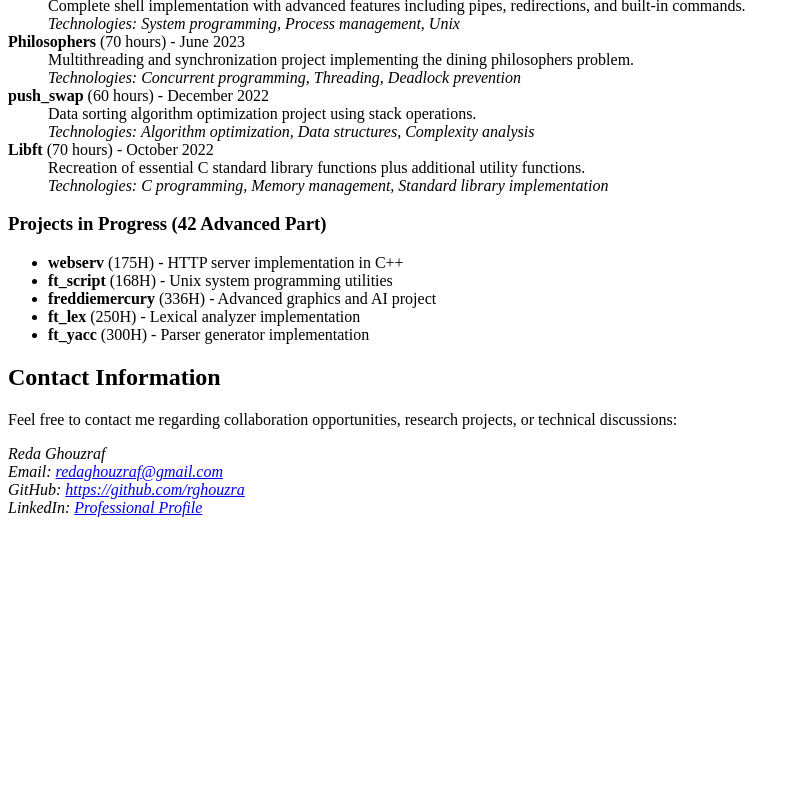
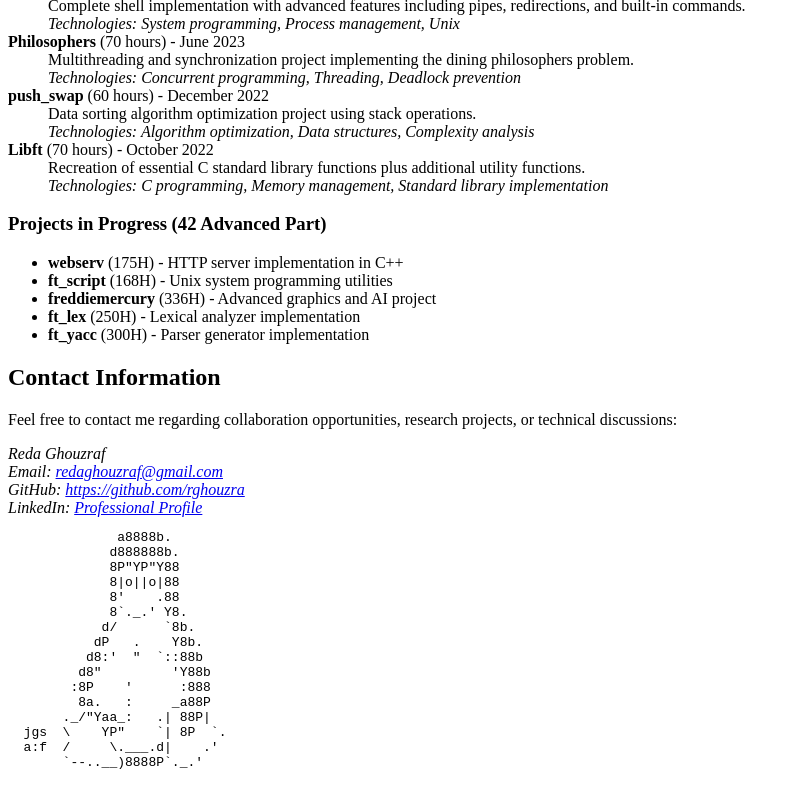
Before and after one commit to rghouzra/rghouzra.github.io, a plain HTML site: page index.html in a window 1280 px wide. Shown: the part 1651-2449 px from the top of the page, without its empty margins (0-800 px from the left). Before the commit the page ends 2176 px from the top, so only its background shows below. Drawn offline with Linux system fonts and the light colour scheme.

Commit message:
add linux in ascii art

```diff
--- a/index.html
+++ b/index.html
@@ -19,7 +19,6 @@
    |  _ <| |___| |_| / ___ \
    |_| \_\_____|____/_/   \_\
 </pre>
-
 <p>
 <b>Welcome to my personal home page.</b> This site contains information about my work in computer science, programming projects, and research activities.
 </p>
@@ -188,5 +187,25 @@ LinkedIn: <a href="https://www.linkedin.com/in/reda-ghouzraf-5a0183245/">Profess
 </address>
 
 
+<pre>
+              a8888b.
+             d888888b.
+             8P"YP"Y88
+             8|o||o|88
+             8'    .88
+             8`._.' Y8.
+            d/      `8b.
+           dP   .    Y8b.
+          d8:'  "  `::88b
+         d8"         'Y88b
+        :8P    '      :888
+         8a.   :     _a88P
+       ._/"Yaa_:   .| 88P|
+  jgs  \    YP"    `| 8P  `.
+  a:f  /     \.___.d|    .'
+       `--..__)8888P`._.'
+
+</pre>
+
 </body>
 </html>
```
